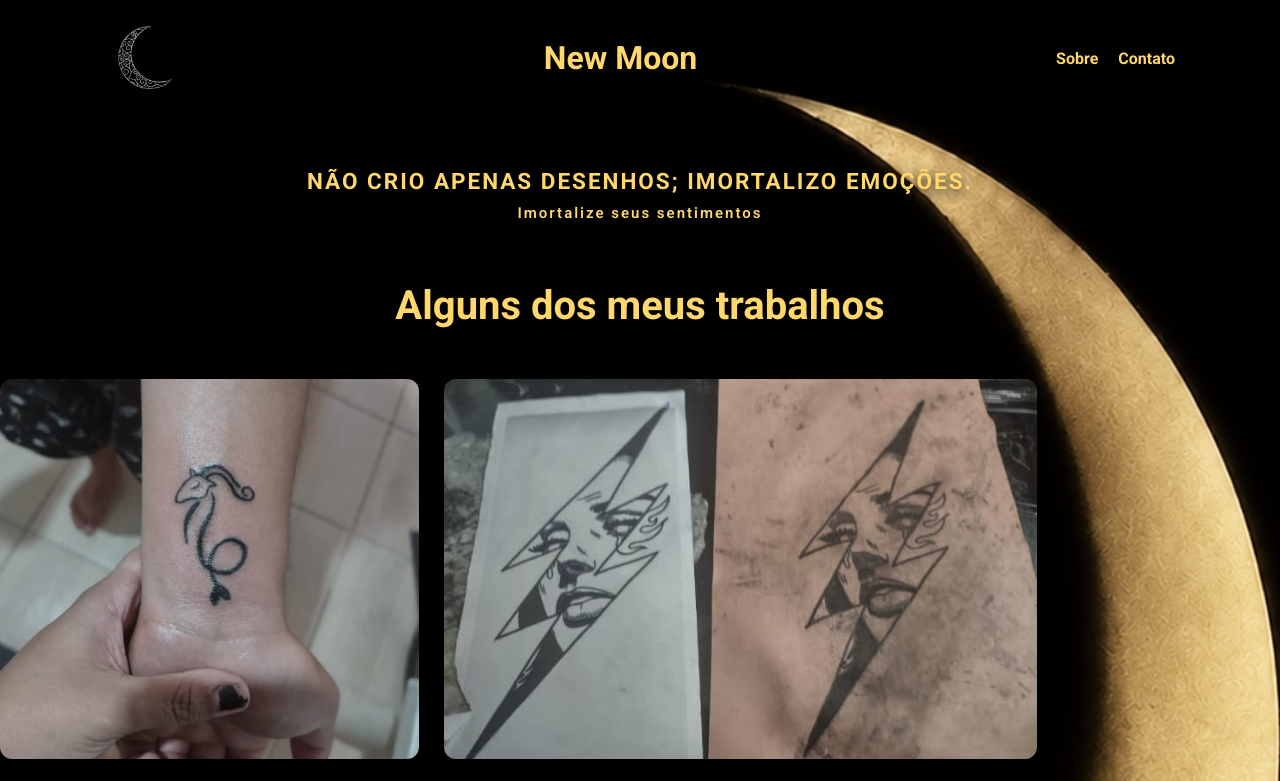
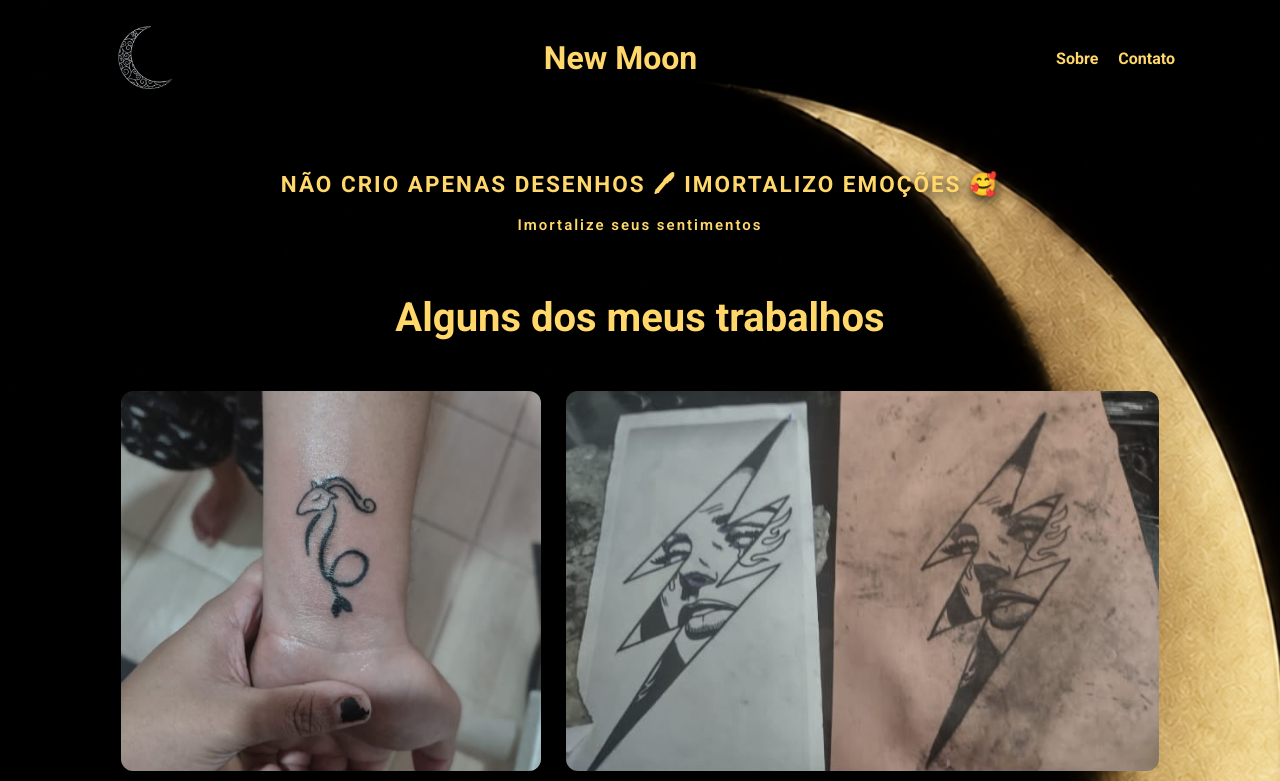
Before and after one commit to marciobaronjunior-create/site-tattoo, a plain HTML site: page index.html in a window 1280 px wide. Shown: the top 781 px of the page. Drawn offline with Linux system fonts and the light colour scheme; a web font is replaced by a local one.

Commit message:
feat: Pequenas mudanças nos textos.

```diff
--- a/css/main.css
+++ b/css/main.css
@@ -130,7 +130,9 @@ body.lightbox-open {
 .gallery-grid {
     display: flex;
     flex-wrap: wrap;
+    justify-content: center;
     max-width: 1500px;
+    margin: 0 auto;
 }
 
 .title-local {
--- a/index.html
+++ b/index.html
@@ -40,7 +40,7 @@
     <main class="main">
         <section class="hero">
             <div class="banner-text">
-                <h1 class="sub-title">NÃO CRIO APENAS DESENHOS; IMORTALIZO EMOÇÕES.</h1>
+                <h1 class="sub-title">NÃO CRIO APENAS DESENHOS 🖊 IMORTALIZO EMOÇÕES 🥰</h1>
 
                 <p class="sub-text">Imortalize seus sentimentos</p>
             </div>
```
Also changed, not shown: 1 other file.
